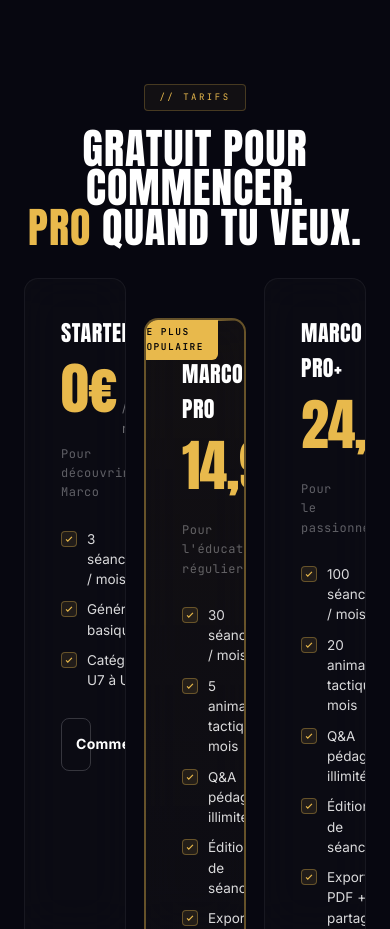
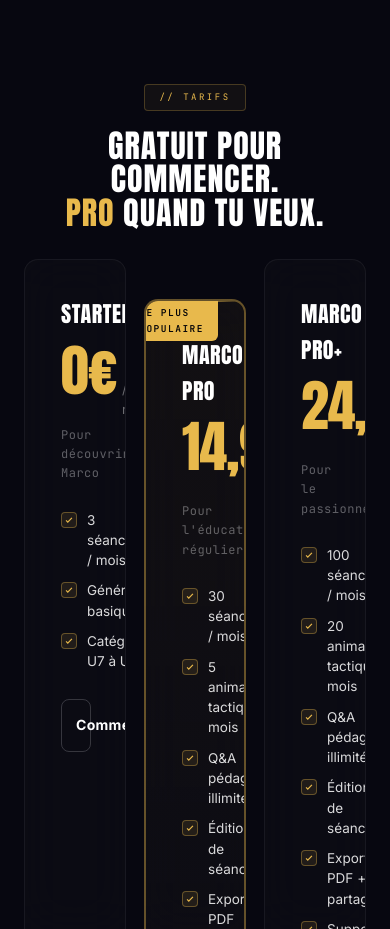
Before and after one commit to lepenjulien-glitch/marcofoot, a Next.js app: page / in a window 390 px wide. Shown: the part 6680-7609 px from the top of the page. Built offline with nearby package versions, Linux system fonts and the light colour scheme.

Commit message:
fix: clamp H2 pricing mobile
Co-Authored-By: Claude Opus 4.6 <noreply@anthropic.com>

```diff
--- a/components/landing/PricingSection.tsx
+++ b/components/landing/PricingSection.tsx
@@ -4,7 +4,7 @@ export default function PricingSection() {
       <div className="s-in">
         <div className="s-hd rv">
           <div className="s-badge">// Tarifs</div>
-          <h2 className="s-title">Gratuit pour commencer.<br/><span className="or">Pro</span> quand tu veux.</h2>
+          <h2 className="s-title" style={{ fontSize: 'clamp(32px, 5.5vw, 78px)', lineHeight: 1.05 }}>Gratuit pour commencer.<br/><span className="or">Pro</span> quand tu veux.</h2>
         </div>
 
         <div className="price-grid" style={{ gridTemplateColumns: 'repeat(3, 1fr)', maxWidth: '1120px' }}>
```
